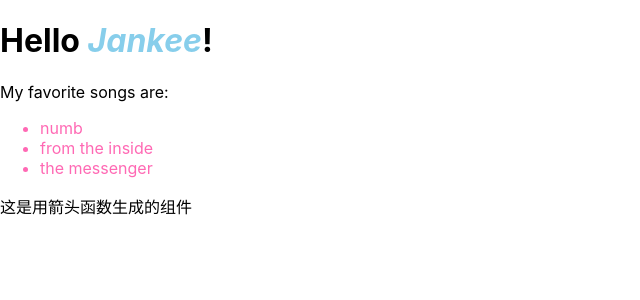
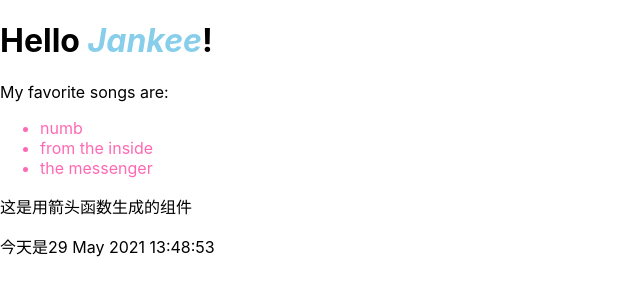
Before and after one commit to wang-zhenqi/react-beginning, a React (Create React App) app: page / in a window 1280 px wide. Shown: the top 300 px of the page, without its empty margins (0-640 px from the left). Built offline with nearby package versions, Linux system fonts and the light colour scheme.

Commit message:
Use class to create a component and render it

```diff
--- a/public/index.html
+++ b/public/index.html
@@ -30,6 +30,7 @@
     <noscript>You need to enable JavaScript to run this app.</noscript>
     <div id="root"></div>
     <div id="d1"></div>
+    <div id="d2"></div>
     <!--
       This HTML file is a template.
       If you open it directly in the browser, you will see an empty page.
--- a/src/index.js
+++ b/src/index.js
@@ -98,8 +98,34 @@ const title = (
 }*/
 const Hello = () => <div>这是用箭头函数生成的组件</div>
 
+/*
+ * 通过类的方式添加组件
+ * 1. 类名称首字母要大写
+ * 2. 类组件应该继承React.Component父类，从而可以使用父类中提供的方法或属性
+ * 3. 类组件必须提供render()方法
+ * 4. render()方法必须有返回值
+ */
+function timeConverter(UNIX_timestamp) {
+    let a = new Date(UNIX_timestamp);
+    let months = ['Jan', 'Feb', 'Mar', 'Apr', 'May', 'Jun', 'Jul', 'Aug', 'Sep', 'Oct', 'Nov', 'Dec'];
+    let year = a.getFullYear();
+    let month = months[a.getMonth()];
+    let date = a.getDate();
+    let hour = a.getHours();
+    let min = a.getMinutes();
+    let sec = a.getSeconds();
+    return date + ' ' + month + ' ' + year + ' ' + hour + ':' + min + ':' + sec;
+}
 
+class Today extends React.Component {
+    render() {
+        return (
+            <p>今天是{timeConverter(timestamp)}</p>
+        )
+    }
+}
 
 ReactDOM.render(title, document.getElementById('root'))
 //在渲染函数声明的组件时，只需将元素写成函数名标签
-ReactDOM.render(<Hello />, document.getElementById('d1'))
+ReactDOM.render(<Hello/>, document.getElementById('d1'))
+ReactDOM.render(<Today/>, document.getElementById('d2'))
```
